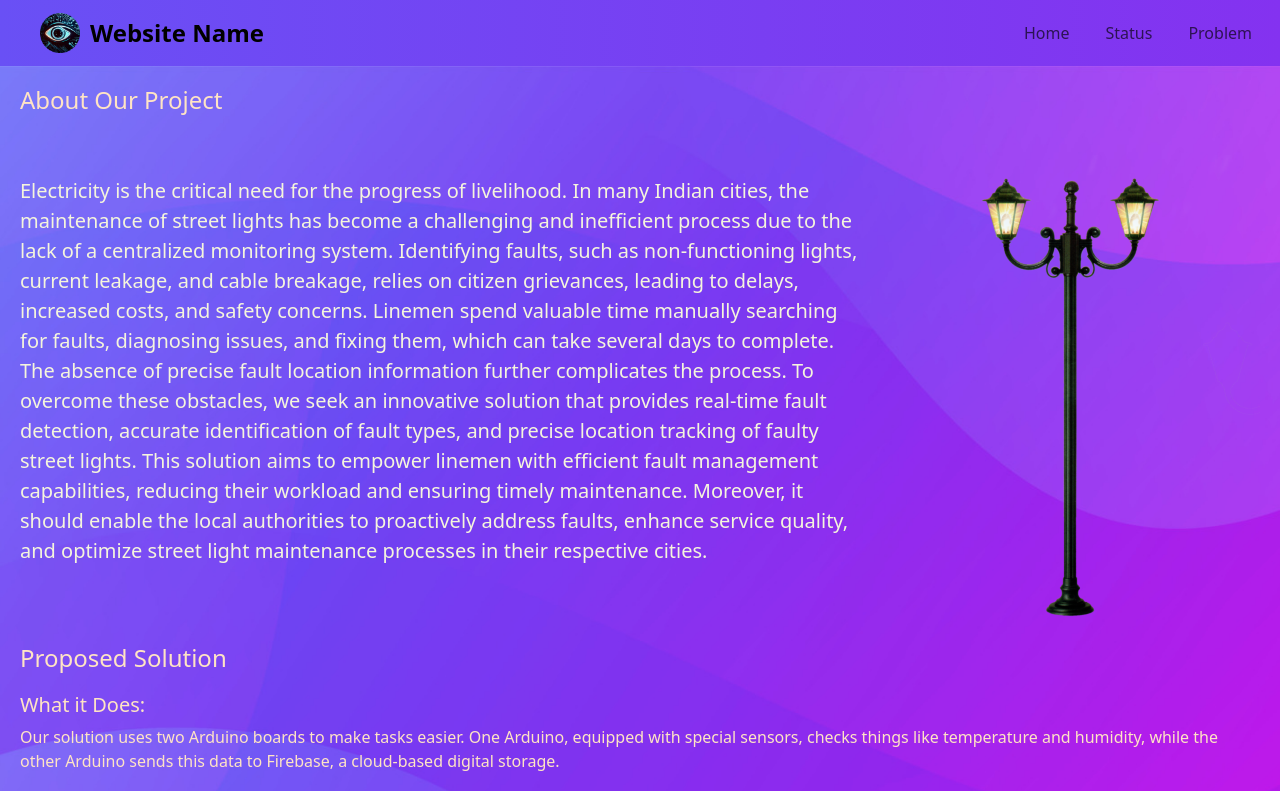
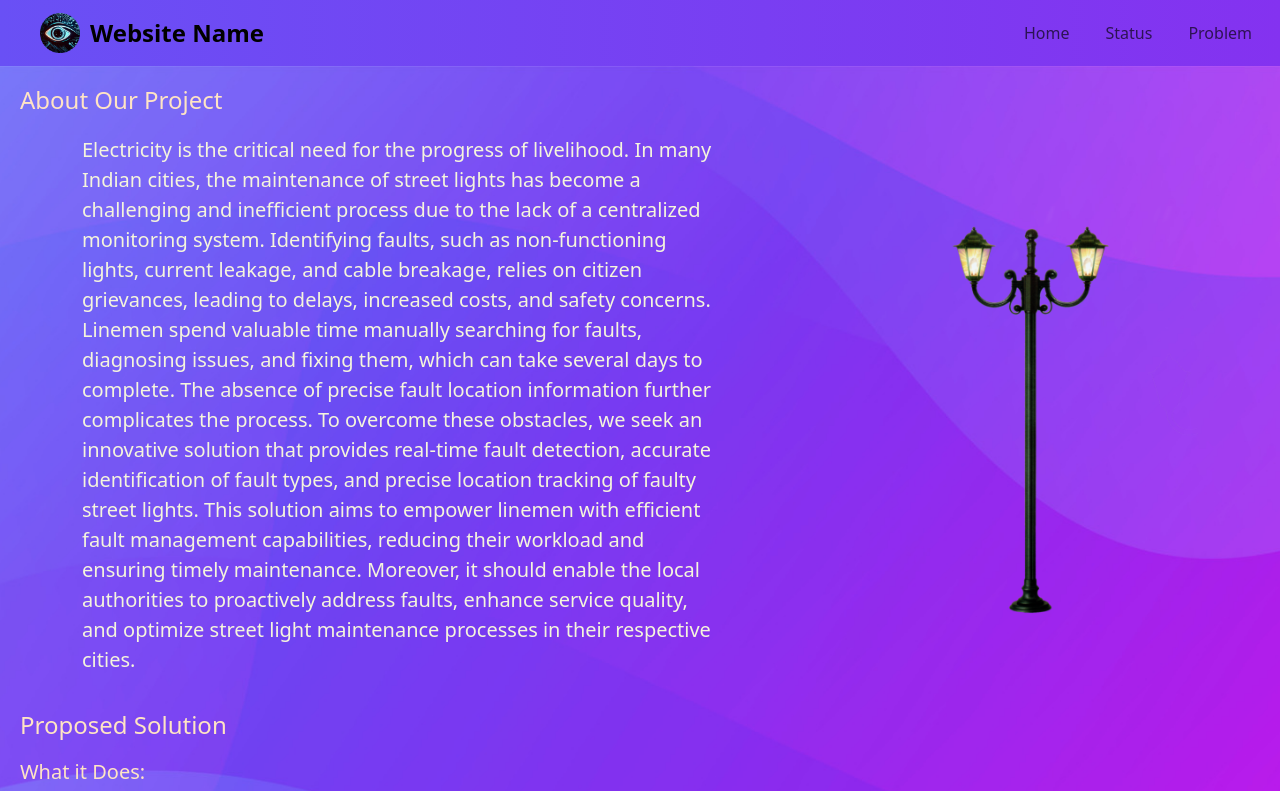
Before and after one commit to DON2604/wire-eye, a React (Create React App) app: page /Home in a window 1280 px wide. Shown: the top 791 px of the page. Built offline with nearby package versions, Linux system fonts and the light colour scheme; no server answers; the database is empty.

Commit message:
small ui

```diff
--- a/src/Components/Home.js
+++ b/src/Components/Home.js
@@ -1,6 +1,7 @@
 import React from "react";
 import "../Styles/home.css";
 import light from "../Assets/light.png";
+import { Col, Container, Row } from "react-bootstrap";
 
 const Home = () => {
   return (
@@ -9,62 +10,69 @@ const Home = () => {
         <h1>About Our Project</h1>
       </div>
       <div className="topic">
-      <div className="text-and-image">
-      <div className="text-content">
-          <p>
-            Electricity is the critical need for the progress of livelihood. In
-            many Indian cities, the maintenance of street lights has become a
-            challenging and inefficient process due to the lack of a centralized
-            monitoring system. Identifying faults, such as non-functioning lights,
-            current leakage, and cable breakage, relies on citizen grievances,
-            leading to delays, increased costs, and safety concerns. Linemen spend
-            valuable time manually searching for faults, diagnosing issues, and
-            fixing them, which can take several days to complete. The absence of
-            precise fault location information further complicates the process. To
-            overcome these obstacles, we seek an innovative solution that provides
-            real-time fault detection, accurate identification of fault types, and
-            precise location tracking of faulty street lights. This solution aims
-            to empower linemen with efficient fault management capabilities,
-            reducing their workload and ensuring timely maintenance. Moreover, it
-            should enable the local authorities to proactively address faults,
-            enhance service quality, and optimize street light maintenance
-            processes in their respective cities.
-          </p>
-        </div>
-        <div className="image-container">
-          <img src={light} alt="Logo" />
-        </div>
-      </div>
+        <Container>
+          <Row className="text-and-image">
+            <Col className="text-content"  xs={12} md={6} xl={7}>
+              <p>
+                Electricity is the critical need for the progress of livelihood.
+                In many Indian cities, the maintenance of street lights has
+                become a challenging and inefficient process due to the lack of
+                a centralized monitoring system. Identifying faults, such as
+                non-functioning lights, current leakage, and cable breakage,
+                relies on citizen grievances, leading to delays, increased
+                costs, and safety concerns. Linemen spend valuable time manually
+                searching for faults, diagnosing issues, and fixing them, which
+                can take several days to complete. The absence of precise fault
+                location information further complicates the process. To
+                overcome these obstacles, we seek an innovative solution that
+                provides real-time fault detection, accurate identification of
+                fault types, and precise location tracking of faulty street
+                lights. This solution aims to empower linemen with efficient
+                fault management capabilities, reducing their workload and
+                ensuring timely maintenance. Moreover, it should enable the
+                local authorities to proactively address faults, enhance service
+                quality, and optimize street light maintenance processes in
+                their respective cities.
+              </p>
+            </Col>
+            <Col xs={12} md={6} xl={5}>
+              <div className="image-container">
+                <img src={light} alt="Logo" />
+              </div>
+            </Col>
+          </Row>
+        </Container>
       </div>
       <div className="head">
         <h1>Proposed Solution</h1>
         <div className="tosi">
           <h2>What it Does:</h2>
           <p>
-            Our solution uses two Arduino boards to make tasks easier. One Arduino,
-            equipped with special sensors, checks things like temperature and
-            humidity, while the other Arduino sends this data to Firebase, a
-            cloud-based digital storage.
+            Our solution uses two Arduino boards to make tasks easier. One
+            Arduino, equipped with special sensors, checks things like
+            temperature and humidity, while the other Arduino sends this data to
+            Firebase, a cloud-based digital storage.
           </p>
 
           <h2>How it Works:</h2>
           <ol>
             <li>
               <strong>Sensing Arduino:</strong> One Arduino, referred to as the
-              "Sensing Arduino," has specialized sensors. It constantly monitors its
-              surroundings, measuring factors such as temperature and humidity.
+              "Sensing Arduino," has specialized sensors. It constantly monitors
+              its surroundings, measuring factors such as temperature and
+              humidity.
             </li>
             <li>
-              <strong>Firebase Arduino:</strong> The second Arduino, known as the
-              "Firebase Arduino," takes the data collected by the Sensing Arduino
-              and securely transmits it to Firebase, a cloud-based platform that
-              acts as a digital repository.
+              <strong>Firebase Arduino:</strong> The second Arduino, known as
+              the "Firebase Arduino," takes the data collected by the Sensing
+              Arduino and securely transmits it to Firebase, a cloud-based
+              platform that acts as a digital repository.
             </li>
             <li>
-              <strong>Access Anywhere:</strong> Once the data is stored in Firebase,
-              it can be accessed from anywhere with an internet connection. This
-              allows remote monitoring and control of the environment around the
-              Sensing Arduino, no matter where you are.
+              <strong>Access Anywhere:</strong> Once the data is stored in
+              Firebase, it can be accessed from anywhere with an internet
+              connection. This allows remote monitoring and control of the
+              environment around the Sensing Arduino, no matter where you are.
             </li>
           </ol>
 
@@ -72,9 +80,9 @@ const Home = () => {
           <p>
             This solution provides a convenient way to keep tabs on various
             conditions without physical presence. It's invaluable for tasks like
-            greenhouse management, home security, or weather tracking, ensuring that
-            you're always informed and in control, just like having two reliable
-            assistants!
+            greenhouse management, home security, or weather tracking, ensuring
+            that you're always informed and in control, just like having two
+            reliable assistants!
           </p>
         </div>
       </div>
--- a/src/Styles/home.css
+++ b/src/Styles/home.css
@@ -35,10 +35,6 @@ body, h1, h2, p, ol {
   .topic-content {
     max-width: 800px; /* Limit content width for better readability */
     text-align: center; /* Center-align content on small screens */
-  }
-
-  .image-container {
-    margin-top: 20px; /* Add margin for spacing */
   }
 
   .image-container img {
@@ -85,8 +81,8 @@ body, h1, h2, p, ol {
   .text-content {
     font-size: 20px;
     color: beige;
-    flex: 1;
-    text-align: left;
+    /* flex: 1;
+    text-align: left; */
   }
 
   .image-container {
@@ -96,4 +92,5 @@ body, h1, h2, p, ol {
   .image-container img {
     max-width: 100%; /* Ensure the image is responsive */
     height: auto;
+    padding-left: 100px;
   }
```
